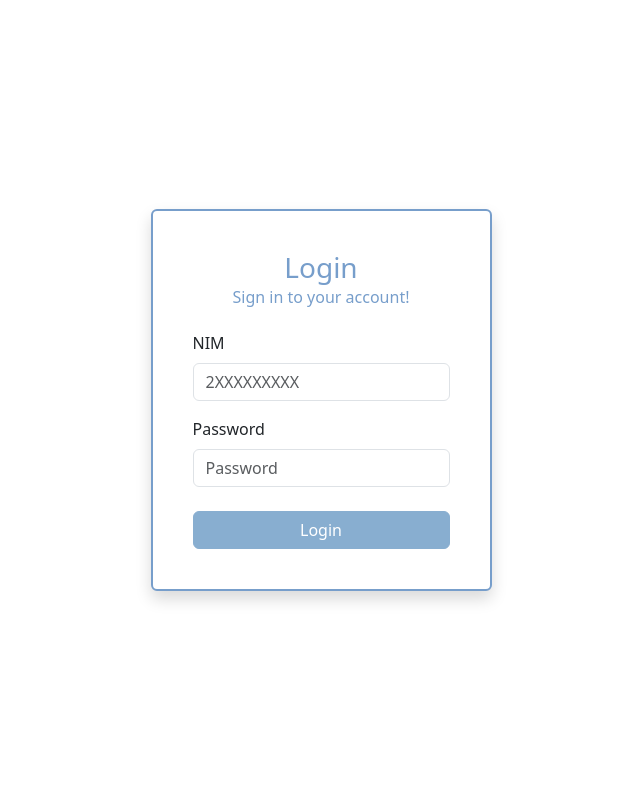
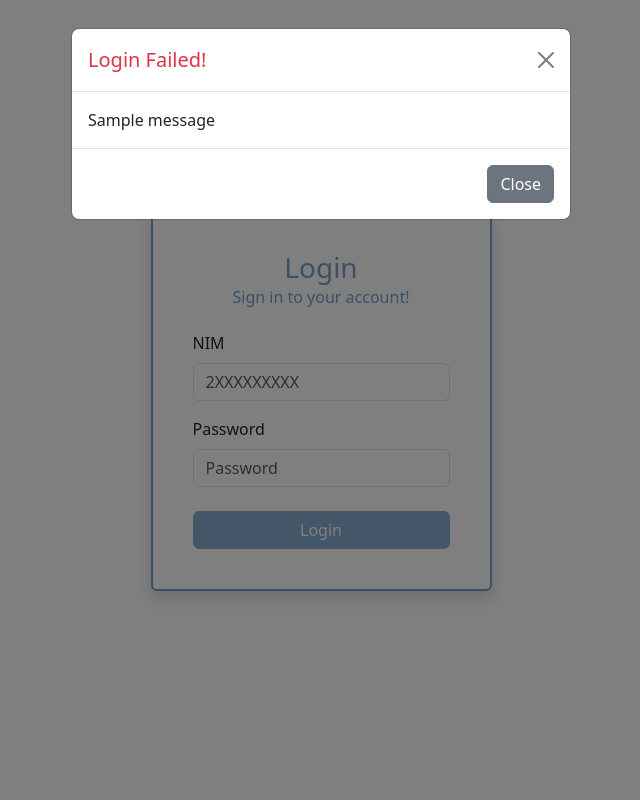
Before and after one commit to Ryldi/Beegital-Library, a Flask app: page /login in a window 1280 px wide. Shown: the whole page, without its empty margins (319-959 px from the left). Run offline with Flask 3, Linux system fonts and the light colour scheme; one stand-in notice (Sample message) is shown; some libraries are stand-ins or nearby versions.

Commit message:
chore: adjusting login and logout

```diff
--- a/routes.py
+++ b/routes.py
@@ -276,23 +276,15 @@ def fetchFiles():
     cur.close()
     return modified_files
 
-def authed(user):
-    response = make_response(redirect("/"))
-    session['user'] = user
-    return response
-
-
 @app.route("/login", methods=["POST", "GET"])
 def login():
     if(request.method == "POST"):
         data = request.form
-        user = auth(data["usernim"], data["password"])
-        if(user):
-            return authed(user)
-        else:
-            return "<p>Login Failed</p>"
+        return auth(data["usernim"], data["password"])
 
     elif(request.method == "GET"):
+        if session.get('user'):
+            return redirect('/')
         return render_template('loginPage.html')
     else:
         return "<p>Login</p>"
@@ -300,15 +292,23 @@ def login():
 def auth(nim, password):
     cur = mysql.connection.cursor()
     cur.execute("SELECT * FROM ms_user WHERE user_nim = %s AND user_password = %s", (nim, password))
-    data = cur.fetchone()
+    user = cur.fetchone()
     cur.close()
-    return data
+
+    if user:
+        session['user'] = user
+        return redirect("/")
+    else:
+        flash('The username or password you entered is incorrect, please double-check your credentials and try again!', 'danger')
+        return render_template('loginPage.html')
 
 @app.route("/logout")
 def logout():
-    response = make_response(redirect("/"))
-    session.pop('user', None)
-    return response
+    if 'user' in session:
+        session.pop('user', None)
+        return redirect("/")
+    else:
+        return redirect("/")
 
 # using bm25
 def calcbm25(query,data, returnVal = False):
--- a/templates/loginPage.html
+++ b/templates/loginPage.html
@@ -7,8 +7,36 @@
     <link rel="stylesheet" href="static/style.css">
     <link rel="shortcut icon" href="{{ url_for('static', filename='images/books-logo.png') }}" type="image/x-icon">
     <link href="https://cdn.jsdelivr.net/npm/bootstrap@5.3.3/dist/css/bootstrap.min.css" rel="stylesheet" integrity="sha384-QWTKZyjpPEjISv5WaRU9OFeRpok6YctnYmDr5pNlyT2bRjXh0JMhjY6hW+ALEwIH" crossorigin="anonymous">
+    <script src="https://code.jquery.com/jquery-3.6.0.min.js" defer></script>
+    <script src="https://cdn.jsdelivr.net/npm/bootstrap@5.3.3/dist/js/bootstrap.bundle.min.js" defer></script>
+    <script src="{{ url_for('static', filename='script.js') }}" defer></script>
 </head>
 <body>
+    {% with messages = get_flashed_messages(with_categories=true) %}
+        {% if messages %}
+            <div class="modal" id="flash-modal" tabindex="-1" role="dialog" style="display: block;">
+                <div class="modal-dialog" role="document">
+                    <div class="modal-content">
+                        <div class="modal-header">
+                            <h5 class="modal-title text-danger">Login Failed!</h5>
+                            <button type="button" class="btn-close" data-bs-dismiss="modal" aria-label="Close"></button>
+                        </div>
+                        <div class="modal-body">
+                            <div>
+                                {% for category, message in messages %}
+                                    <div class="flash-{{ category }}">{{ message }}</div>
+                                {% endfor %}
+                            </div>
+                        </div>
+                        <div class="modal-footer">
+                            <button type="button" class="btn btn-secondary" data-bs-dismiss="modal">Close</button>
+                        </div>
+                    </div>
+                </div>
+            </div>
+        {% endif %}
+    {% endwith %}
+
     <form id="loginForm" action="/login" method="POST" class="d-flex justify-content-center align-items-center min-vh-100">
         <div class="card p-4 shadow" style="max-width: 400px; border: 2px solid #779ECB;">
             <div class="card-body">
```
